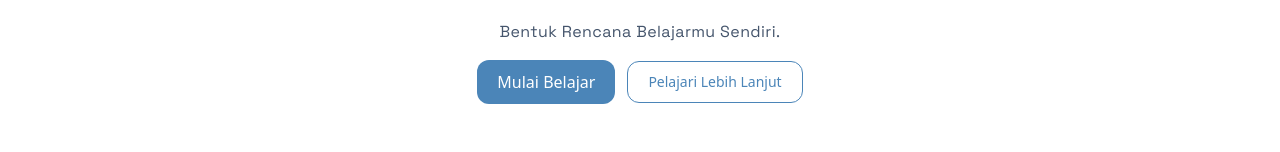
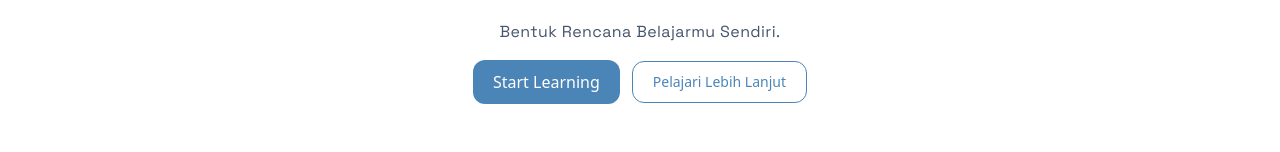
Before and after one commit to sayevvv/BelajarYuk, a Next.js app: page / in a window 1280 px wide. Shown: the part 296-448 px from the top of the page. Built offline with nearby package versions, Linux system fonts and the light colour scheme; no server answers; the database is empty.

Commit message:
feat: Update model selection labels and enhance StartLearningCTA component to support forced login

```diff
--- a/app/dashboard/new/mobile/page.tsx
+++ b/app/dashboard/new/mobile/page.tsx
@@ -532,7 +532,7 @@ export default function NewRoadmapMobilePage() {
               <div className="p-3">
                 <div className="space-y-2">
                   <button type="button" onClick={() => { setUseAltModel(false); setModelModalOpen(false); }} className={`w-full text-left px-3 py-2 rounded-md border ${!useAltModel ? 'border-blue-500 bg-blue-50 text-blue-700 dark:bg-[#0e223a]' : 'border-slate-200 dark:border-[#2a2a2a]'} hover:bg-slate-50 dark:hover:bg-[#151515]`}>Gemini 1.5 Flash</button>
-                  <button type="button" onClick={() => { setUseAltModel(true); setModelModalOpen(false); }} className={`w-full text-left px-3 py-2 rounded-md border ${useAltModel ? 'border-blue-500 bg-blue-50 text-blue-700 dark:bg-[#0e223a]' : 'border-slate-200 dark:border-[#2a2a2a]'} hover:bg-slate-50 dark:hover:bg-[#151515]`}>GitHub Models</button>
+                  <button type="button" onClick={() => { setUseAltModel(true); setModelModalOpen(false); }} className={`w-full text-left px-3 py-2 rounded-md border ${useAltModel ? 'border-blue-500 bg-blue-50 text-blue-700 dark:bg-[#0e223a]' : 'border-slate-200 dark:border-[#2a2a2a]'} hover:bg-slate-50 dark:hover:bg-[#151515]`}>gpt 5 mini</button>
                 </div>
               </div>
               <div className="p-3 border-t border-slate-200 dark:border-[#1f1f1f] flex justify-end">
--- a/app/dashboard/new/page.tsx
+++ b/app/dashboard/new/page.tsx
@@ -136,7 +136,7 @@ export default function NewRoadmapPage() {
   const [activePromptMode, setActivePromptMode] = useState<'simple' | 'advanced'>('simple');
   const [isSaved, setIsSaved] = useState(false);
   const [saving, setSaving] = useState(false);
-  // Model selection: default uses Gemini; alt uses GitHub Models
+  // Model selection: default uses Gemini; alt uses Gpt-5-mini
   const [useAltModel, setUseAltModel] = useState(false);
   const [modelMenuOpen, setModelMenuOpen] = useState(false);
   // Chat-like AI edit state (now lives in the left panel after roadmap exists)
@@ -721,7 +721,7 @@ export default function NewRoadmapPage() {
                     onClick={() => setModelMenuOpen((v)=>!v)}
                     className={`w-full justify-between inline-flex items-center gap-2 border rounded-lg px-3 py-2 text-sm bg-white dark:bg-slate-900 border-slate-300 dark:border-slate-700 ${genActive ? 'opacity-60 cursor-not-allowed' : 'hover:bg-slate-50 dark:hover:bg-slate-800'}`}
                   >
-                    <span className="truncate">{useAltModel ? 'GitHub Models' : 'Gemini 1.5 Flash'}</span>
+                    <span className="truncate">{useAltModel ? 'Gpt-5-mini' : 'Gemini 1.5 Flash'}</span>
                     <svg className={`h-4 w-4 transition-transform ${modelMenuOpen ? 'rotate-180' : ''}`} viewBox="0 0 20 20" fill="currentColor" aria-hidden="true"><path fillRule="evenodd" d="M5.23 7.21a.75.75 0 011.06.02L10 10.94l3.71-3.71a.75.75 0 011.08 1.04l-4.25 4.25a.75.75 0 01-1.06 0L5.21 8.27a.75.75 0 01.02-1.06z" clipRule="evenodd"/></svg>
                   </button>
                   {modelMenuOpen && (
@@ -743,7 +743,7 @@ export default function NewRoadmapPage() {
                             aria-selected={useAltModel}
                             className={`w-full text-left px-3 py-2 hover:bg-slate-50 dark:hover:bg-slate-800 ${useAltModel ? 'text-blue-600 font-semibold' : 'text-slate-700 dark:text-slate-200'}`}
                             onClick={() => { setUseAltModel(true); setModelMenuOpen(false); }}
-                          >GitHub Models</button>
+                          >Gpt-5-mini</button>
                         </li>
                       </ul>
                     </div>
--- a/app/page.tsx
+++ b/app/page.tsx
@@ -141,10 +141,10 @@ export default async function LandingPage() {
               </span>
             </div>
             <div className="mt-8 flex flex-col items-stretch gap-4 w-full max-w-sm">
-              <StartLearningCTA className="inline-flex items-center justify-center gap-3 rounded-xl bg-[#4B85B8] px-6 py-3 text-lg font-medium text-white hover:opacity-85 transition-colors" />
+              <StartLearningCTA forceLogin className="inline-flex items-center justify-center gap-3 rounded-xl bg-[#4B85B8] px-6 py-3 text-lg font-medium text-white hover:opacity-85 transition-colors" />
               <a
                 href="#features"
-                className="inline-flex items-center justify-center rounded-xl border border-slate-300 dark:border-slate-600 px-6 py-3 text-lg font-medium text-[#4B85B8] hover:bg-orange-100 dark:text-[#FCA142] dark:hover:bg-white/5 transition-colors"
+                className="inline-flex items-center justify-center rounded-xl border border-slate-300 dark:border-slate-600 px-6 py-3 text-lg font-medium text-[#4B85B8] hover:bg-[#FCA142]/10 dark:text-[#FCA142] dark:hover:bg-white/5 transition-colors"
               >
                 Pelajari Lebih Lanjut
               </a>
@@ -174,10 +174,10 @@ export default async function LandingPage() {
             cta={
               <div className="flex flex-col sm:flex-row items-stretch sm:items-center gap-3 mb-10">
                 {/* Primary CTA with brand blue */}
-                <StartLearningCTA className="inline-flex items-center justify-center gap-3 rounded-xl bg-[#4B85B8] px-5 py-2.5 text-white font-medium hover:opacity-85 transition-colors" />
+                <StartLearningCTA forceLogin className="inline-flex items-center justify-center gap-3 rounded-xl bg-[#4B85B8] px-5 py-2.5 text-white font-medium hover:opacity-85 transition-colors" />
                 <a
                   href="#features"
-                  className="rounded-xl border px-5 py-2.5 text-sm font-medium text-[#4B85B8] hover:bg-orange-100 dark:text-[#FCA142] dark:hover:bg-white/5"
+                  className="rounded-xl border px-5 py-2.5 text-sm font-medium text-[#4B85B8] hover:bg-[#FCA142]/10 dark:text-[#FCA142] dark:hover:bg-white/5"
                 >
                   Pelajari Lebih Lanjut
                 </a>
@@ -197,7 +197,7 @@ export default async function LandingPage() {
                   {marqueeItems.map((r: any) => (
                     <li key={`a-${r.id}`} className="shrink-0">
                       <Link
-                        href={hasLatest ? `/r/${r.slug}` : `/dashboard/browse`}
+                        href={`/login`}
                         className="inline-flex items-center gap-2 rounded-full border border-slate-200 dark:border-[#2a2a2a] bg-slate-50 dark:bg-[#0f0f0f] px-3 py-1.5 text-sm text-slate-700 dark:text-neutral-200 hover:bg-slate-100 dark:hover:bg-[#1a1a1a] hover:border-slate-300 dark:hover:border-[#3a3a3a] transition-colors"
                       >
                         <span className="font-semibold truncate max-w-[16rem]">{r.title}</span>
@@ -211,7 +211,7 @@ export default async function LandingPage() {
                   {marqueeItems.map((r: any) => (
                     <li key={`b-${r.id}`} className="shrink-0">
                       <Link
-                        href={hasLatest ? `/r/${r.slug}` : `/dashboard/browse`}
+                        href={`/login`}
                         className="inline-flex items-center gap-2 rounded-full border border-slate-200 dark:border-[#2a2a2a] bg-slate-50 dark:bg-[#0f0f0f] px-3 py-1.5 text-sm text-slate-700 dark:text-neutral-200 hover:bg-slate-100 dark:hover:bg-[#1a1a1a] hover:border-slate-300 dark:hover:border-[#3a3a3a] transition-colors"
                       >
                         <span className="font-semibold truncate max-w-[16rem]">{r.title}</span>
@@ -336,7 +336,7 @@ export default async function LandingPage() {
         </section>
 
   {/* Process */}
-  <section id='process' className="py-24 bg-orange-600 dark:bg-orange-700 transition-colors text-white">
+  <section id='process' className="py-24 bg-[#FCA142] dark:bg-[#FCA142] transition-colors text-white">
           <div className="max-w-7xl mx-auto px-6">
             <div className="grid grid-cols-1 lg:grid-cols-2 gap-16 items-center">
               <div>
@@ -457,7 +457,7 @@ export default async function LandingPage() {
                 Mulai langkah baru dengan NextStep—rancang roadmap personal dan capai tujuan belajar Anda.
               </p>
               <div className="flex flex-col sm:flex-row gap-4 justify-center">
-                <StartLearningCTA className="inline-flex items-center justify-center gap-3 rounded-2xl bg-[#4B85B8] px-12 py-4 text-white font-medium hover:opacity-85 transition-colors" />
+                <StartLearningCTA forceLogin className="inline-flex items-center justify-center gap-3 rounded-2xl bg-[#4B85B8] px-12 py-4 text-white font-medium hover:opacity-85 transition-colors" />
               </div>
             </div>
           </div>
--- a/components/StartLearningCTA.tsx
+++ b/components/StartLearningCTA.tsx
@@ -3,9 +3,13 @@
 import Link from "next/link";
 import { useSession } from "next-auth/react";
 
-export function StartLearningCTA({ className = "" }: { className?: string }) {
+export function StartLearningCTA({ className = "", forceLogin = false }: { className?: string; forceLogin?: boolean }) {
   const { status } = useSession();
-  const href = status === "authenticated" ? "/dashboard/new" : "/login?callbackUrl=%2Fdashboard%2Fnew";
+  const href = forceLogin
+    ? "/login"
+    : status === "authenticated"
+      ? "/dashboard/new"
+      : "/login?callbackUrl=%2Fdashboard%2Fnew";
   return (
     <Link
       href={href}
@@ -14,7 +18,7 @@ export function StartLearningCTA({ className = "" }: { className?: string }) {
         "rounded-xl bg-slate-900 px-5 py-2.5 text-sm font-medium text-white shadow hover:bg-slate-800 dark:bg-blue-600 dark:hover:bg-blue-500"
       }
     >
-      Mulai Belajar
+      Start Learning
     </Link>
   );
 }
```
